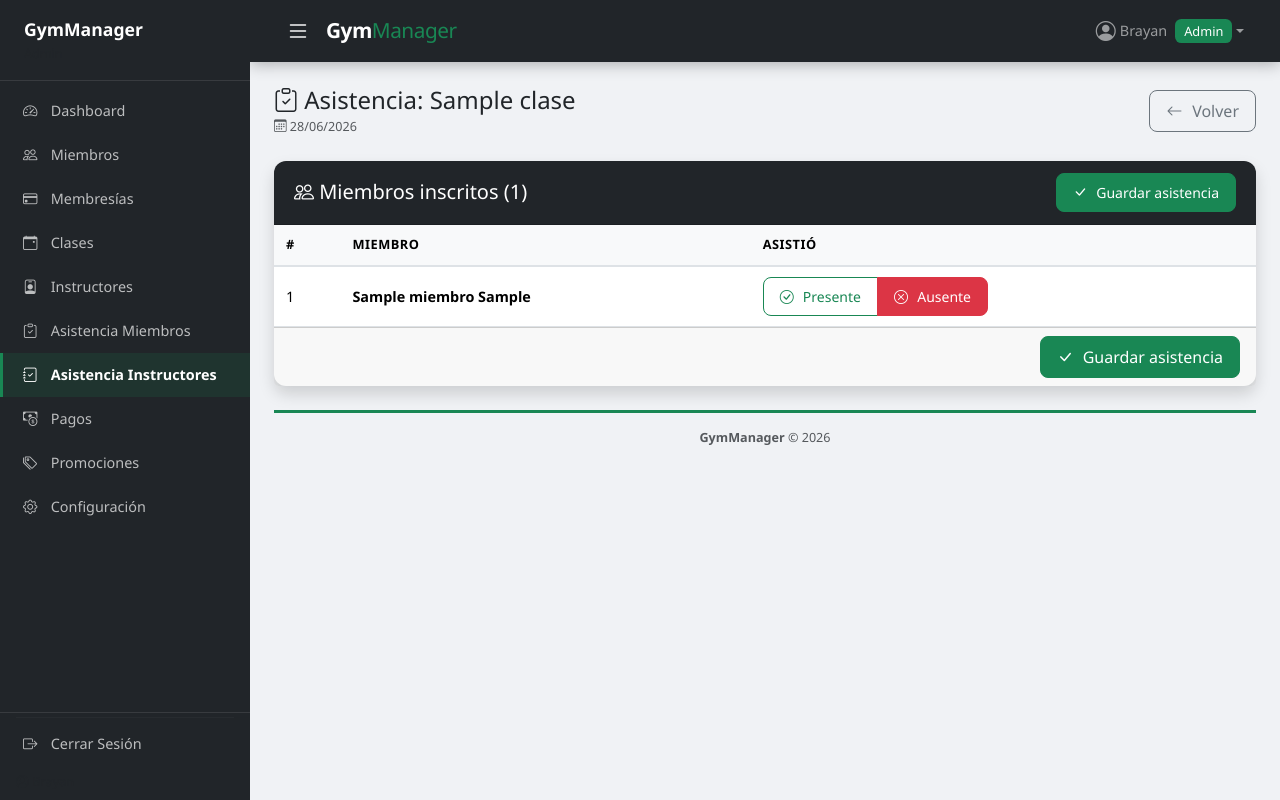
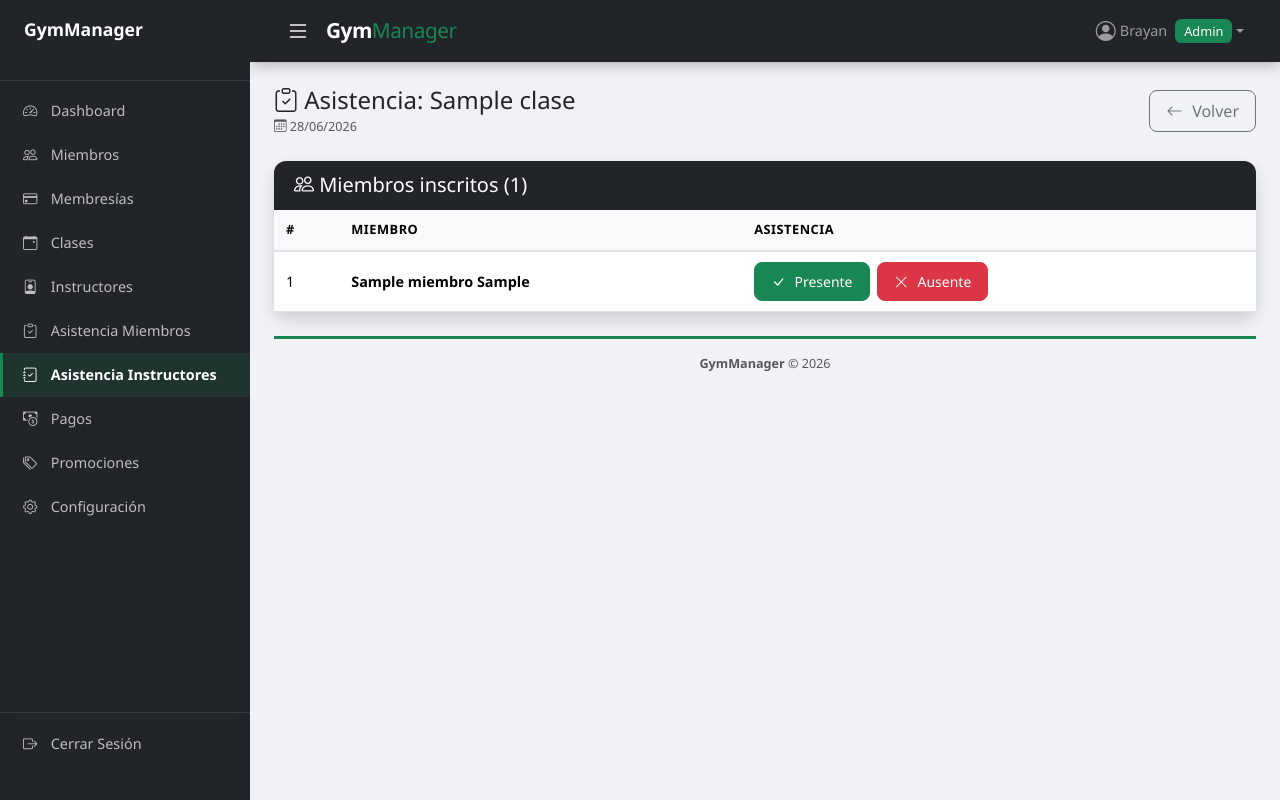
Before and after one commit to Brayan-start/GymMannager, a Flask app: page /instructor/clases/1/asistencia in a window 1280 px wide. Run offline with Flask 3, Linux system fonts and the light colour scheme; a user stored in the database is signed in; tables that the repository leaves empty hold one stand-in row (values such as "Sample post").

Commit message:
asistencia de miembros

```diff
--- a/app/routes/instructor.py
+++ b/app/routes/instructor.py
@@ -79,19 +79,22 @@ def asistencia_clase(clase_id):
     clase = Clase.query.get_or_404(clase_id)
     hoy = bolivia_date()
     if request.method == 'POST':
-        miembro_ids = request.form.getlist('miembro_ids')
-        for mid in miembro_ids:
-            asistio = request.form.get(f'asistio_{mid}') == '1'
-            existe = Asistencia.query.filter_by(miembro_id=mid, clase_id=clase.id, fecha=hoy).first()
-            if asistio and not existe:
-                a = Asistencia(miembro_id=mid, clase_id=clase.id, fecha=hoy, hora_checkin=bolivia_time(), asistio=True)
+        miembro_id = request.form.get('miembro_id', type=int)
+        estado = request.form.get('estado')
+        if miembro_id and estado:
+            asistio = (estado == 'presente')
+            existe = Asistencia.query.filter_by(miembro_id=miembro_id, clase_id=clase.id, fecha=hoy).first()
+            if existe:
+                existe.asistio = asistio
+                existe.hora_checkin = bolivia_time()
+            else:
+                a = Asistencia(miembro_id=miembro_id, clase_id=clase.id, fecha=hoy, hora_checkin=bolivia_time(), asistio=asistio)
                 db.session.add(a)
-        db.session.commit()
-        flash('Asistencia guardada', 'success')
+            db.session.commit()
         return redirect(url_for('instructor.asistencia_clase', clase_id=clase.id))
     inscritos = InscripcionClase.query.filter_by(clase_id=clase.id).all()
     miembros = [i.miembro for i in inscritos]
-    asistencias_hoy = {a.miembro_id for a in Asistencia.query.filter_by(clase_id=clase.id, fecha=hoy, asistio=True).all()}
+    asistencias_hoy = {a.miembro_id: a for a in Asistencia.query.filter_by(clase_id=clase.id, fecha=hoy).all()}
     return render_template('instructor/asistencia.html', clase=clase, miembros=miembros, asistencias_hoy=asistencias_hoy, fecha=hoy, now=bolivia_now())
 
 @instructor_bp.route('/horario')
--- a/app/templates/instructor/asistencia.html
+++ b/app/templates/instructor/asistencia.html
@@ -10,41 +10,42 @@
 </div>
 
 {% if miembros %}
-<form method="POST">
 <div class="card shadow">
-        <div class="card-header bg-dark text-white d-flex justify-content-between align-items-center">
+    <div class="card-header bg-dark text-white">
         <h5 class="mb-0"><i class="bi bi-people"></i> Miembros inscritos ({{ miembros|length }})</h5>
-            <button type="submit" class="btn btn-success btn-sm"><i class="bi bi-check-lg"></i> Guardar asistencia</button>
     </div>
     <div class="card-body p-0">
         <table class="table table-hover mb-0">
             <thead class="table-light">
-                    <tr><th>#</th><th>Miembro</th><th>Asistió</th></tr>
+                <tr><th>#</th><th>Miembro</th><th>Asistencia</th></tr>
             </thead>
             <tbody>
                 {% for m in miembros %}
+                {% set a = asistencias_hoy.get(m.id) %}
                 <tr>
                     <td>{{ loop.index }}</td>
                     <td><strong>{{ m.nombre_completo }}</strong></td>
                     <td>
-                            <input type="hidden" name="miembro_ids" value="{{ m.id }}">
-                            <div class="btn-group btn-group-sm" role="group">
-                                <input type="radio" class="btn-check" name="asistio_{{ m.id }}" id="presente_{{ m.id }}" value="1" autocomplete="off" {{ 'checked' if m.id in asistencias_hoy }}>
-                                <label class="btn btn-outline-success" for="presente_{{ m.id }}"><i class="bi bi-check-circle"></i> Presente</label>
-                                <input type="radio" class="btn-check" name="asistio_{{ m.id }}" id="ausente_{{ m.id }}" value="0" autocomplete="off" {{ 'checked' if m.id not in asistencias_hoy }}>
-                                <label class="btn btn-outline-danger" for="ausente_{{ m.id }}"><i class="bi bi-x-circle"></i> Ausente</label>
-                            </div>
+                        {% if a %}
+                            {% if a.asistio %}
+                            <span class="badge bg-success fs-6"><i class="bi bi-check-circle"></i> Presente ✓</span>
+                            {% else %}
+                            <span class="badge bg-danger fs-6"><i class="bi bi-x-circle"></i> Ausente ✗</span>
+                            {% endif %}
+                        {% else %}
+                        <form method="POST" class="d-inline">
+                            <input type="hidden" name="miembro_id" value="{{ m.id }}">
+                            <button type="submit" name="estado" value="presente" class="btn btn-success btn-sm me-1"><i class="bi bi-check-lg"></i> Presente</button>
+                            <button type="submit" name="estado" value="ausente" class="btn btn-danger btn-sm"><i class="bi bi-x-lg"></i> Ausente</button>
+                        </form>
+                        {% endif %}
                     </td>
                 </tr>
                 {% endfor %}
             </tbody>
         </table>
     </div>
-        <div class="card-footer text-end">
-            <button type="submit" class="btn btn-success"><i class="bi bi-check-lg"></i> Guardar asistencia</button>
 </div>
-    </div>
-</form>
 {% else %}
 <div class="card shadow">
     <div class="card-body text-center py-5">
```
Also changed, not shown: app/templates/cliente/asistencia.html (+9 -1 lines). Lines whose indentation alone changed are shown as unchanged.
